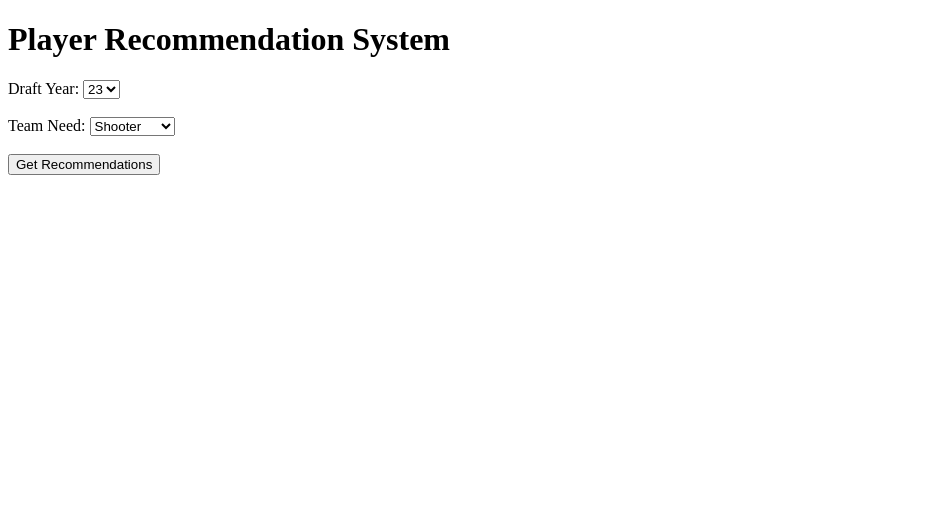
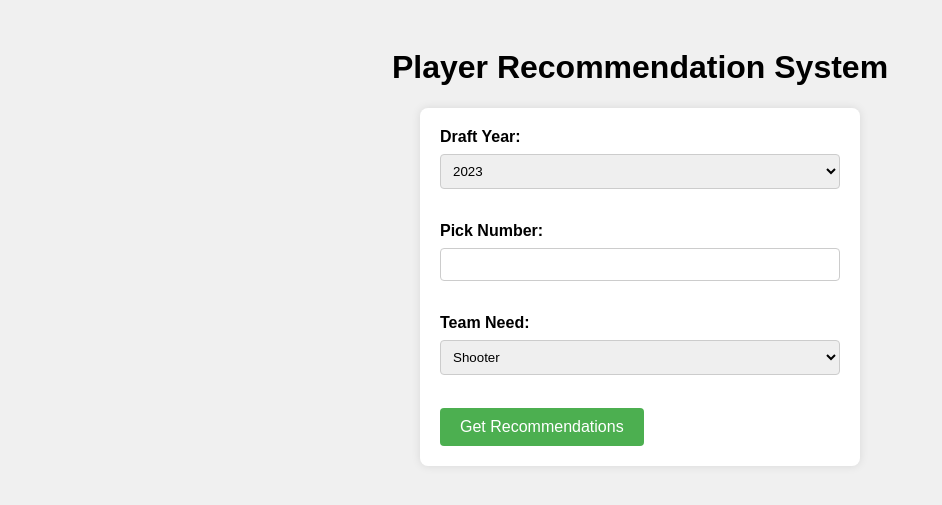
Before and after one commit to yashvi-parmar/nba-draft-dss, a Flask app: page / in a window 1280 px wide. Shown: the top 505 px of the page, without its empty margins (0-942 px from the left). Run offline with Flask 3, Linux system fonts and the light colour scheme.

Commit message:
added better UI

```diff
--- a/app.py
+++ b/app.py
@@ -9,7 +9,6 @@ import os
 
 app = Flask(__name__)
 
-# Load datasets once
 lists = ['NBA18.txt', 'NBA19.txt', 'NBA20.txt', 'NBA21.txt', 'NBA22.txt', 'NBA23.txt']
 df = pd.DataFrame()
 
@@ -36,11 +35,12 @@ def home():
 def recommend():
     draft_year = int(request.form['draft_year'])
     team_need = request.form['team_need']
+    pick_in_draft = int(request.form['pick'])
 
     testing_df = df[df['draft_year'] == draft_year]
     training_df = df[df['draft_year'] != draft_year]
 
-    # Ensure clustering and regression are re-run with new inputs
+
     def kmeans_clustering(df, features):
         scaler = StandardScaler()
         scaled_features = scaler.fit_transform(df[features])
@@ -70,23 +70,35 @@ def recommend():
     y_pred = model.predict(X_test)
 
     testing_df['predicted_win_shares'] = y_pred
+    empty = pd.DataFrame()
+    def recommend_players(team_need, pick_in_draft):
 
-    def recommend_players(team_need):
         if team_need == 'shooter':
+            cluster_label = 2
+        elif team_need == 'playmaker':
+            cluster_label = 0
+        elif team_need == 'defender':
             cluster_label = 1
-        elif team_need == 'playmaker':
-            cluster_label = 2
-        elif team_need == 'defender':
-            cluster_label = 0
         else:
             return "Invalid team need specified."
 
         test = testing_df[testing_df['cluster'] == cluster_label]
 
-        top_players = test.sort_values(by='predicted_win_shares', ascending=False).head(3)
-        return top_players
+        top_players = test.sort_values(by='predicted_win_shares', ascending=False)
 
-    top_3_players = recommend_players(team_need)
+        players_per_pick = 3
+        draft_range_start = (pick_in_draft - 1) + players_per_pick
+        draft_range_end = pick_in_draft + players_per_pick + 3
+
+        if (draft_range_start >= len(top_players)) :
+            return empty
+
+
+        top_players_in_range = top_players.iloc[draft_range_start:draft_range_end]
+
+        return top_players_in_range.head(3)
+
+    top_3_players = recommend_players(team_need, pick_in_draft)
 
     return render_template('results.html', players=top_3_players.to_dict(orient='records'))
 
--- a/templates/index.html
+++ b/templates/index.html
@@ -4,19 +4,65 @@
   <meta charset="utf-8">
   <meta name="viewport" content="width=device-width, initial-scale=1">
   <title>Player Recommendation</title>
+  <style>
+    body {
+      font-family: Arial, sans-serif;
+      background-color: #f0f0f0;
+      padding: 20px;
+    }
+    h1 {
+      text-align: center;
+    }
+    form {
+      max-width: 400px;
+      margin: 0 auto;
+      background-color: #fff;
+      padding: 20px;
+      border-radius: 8px;
+      box-shadow: 0 0 10px rgba(0, 0, 0, 0.1);
+    }
+    label {
+      display: block;
+      margin-bottom: 8px;
+      font-weight: bold;
+    }
+    select, input[type="text"] {
+      width: 100%;
+      padding: 8px;
+      margin-bottom: 15px;
+      border: 1px solid #ccc;
+      border-radius: 4px;
+      box-sizing: border-box;
+    }
+    input[type="submit"] {
+      background-color: #4CAF50;
+      color: white;
+      padding: 10px 20px;
+      border: none;
+      border-radius: 4px;
+      cursor: pointer;
+      font-size: 16px;
+    }
+    input[type="submit"]:hover {
+      background-color: #45a049;
+    }
+  </style>
 </head>
 <body>
   <h1>Player Recommendation System</h1>
   <form action="/recommend" method="post">
     <label for="draft_year">Draft Year:</label>
     <select id="draft_year" name="draft_year" required>
-        <option value="23">23</option>
-        <option value="22">22</option>
-        <option value="21">21</option>
-        <option value="20">20</option>
-        <option value="19">19</option>
-        <option value="18">18</option>
+      <option value="23">2023</option>
+      <option value="22">2022</option>
+      <option value="21">2021</option>
+      <option value="20">2020</option>
+      <option value="19">2019</option>
+      <option value="18">2018</option>
     </select><br><br>
+    <label for="pick">Pick Number:</label>
+    <input type="text" id="pick" name="pick" required>
+    <br><br>
     <label for="team_need">Team Need:</label>
     <select id="team_need" name="team_need" required>
       <option value="shooter">Shooter</option>
```
Also changed, not shown: templates/results.html (+32 -1 lines). Lines whose indentation alone changed are shown as unchanged.
